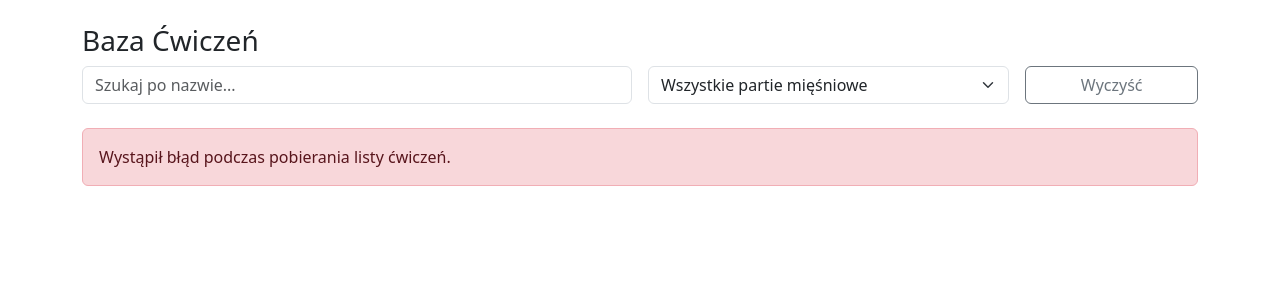
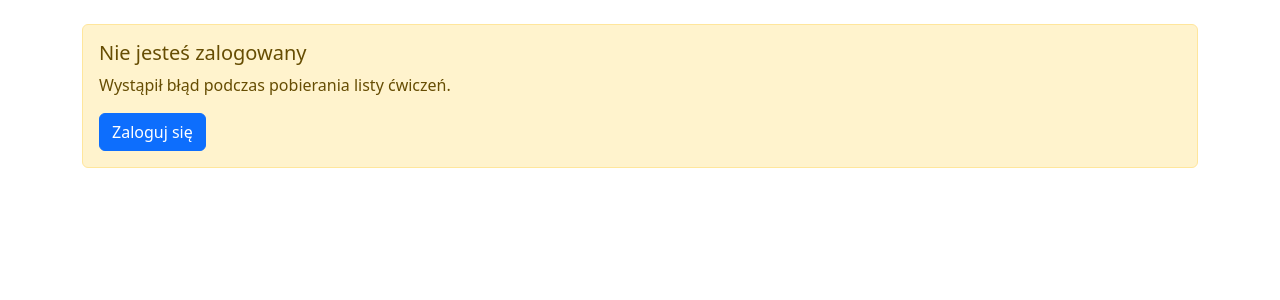
Before and after one commit to Warpekk/ProjektAWiMDDD, an ASP.NET Core app: page /exercises in a window 1280 px wide. Shown: the part 56-356 px from the top of the page. Run offline with ASP.NET Core 8, Linux system fonts and the light colour scheme; data that the repository does not hold is empty; some libraries are stand-ins or nearby versions.

Commit message:
fix: navigation update when loging out

```diff
--- a/Components/Layout/MainLayout.razor
+++ b/Components/Layout/MainLayout.razor
@@ -17,7 +17,7 @@
                     <span class="navbar-text text-light me-3">
                         Witaj, <strong>@context.User.Identity?.Name</strong>
                     </span>
-                    <a class="btn btn-outline-light btn-sm" href="/logout">Wyloguj</a>
+                    <a class="btn btn-outline-light btn-sm" href="/logout" data-enhance-nav="false">Wyloguj</a>
                 </Authorized>
                 <NotAuthorized>
                     <a class="nav-link me-2" href="/login">Logowanie</a>
--- a/Components/Pages/Exercises.razor
+++ b/Components/Pages/Exercises.razor
@@ -8,6 +8,24 @@
 
 <PageTitle>Baza Ćwiczeń</PageTitle>
 
+@if (!string.IsNullOrEmpty(errorMessage))
+{
+    <div class="alert alert-warning mt-4">
+        <h5>Nie jesteś zalogowany</h5>
+        <p> @errorMessage </p>
+        <a href="/login" class="btn btn-primary">Zaloguj się</a>
+    </div>
+}
+else if (isLoading)
+{
+    <p><em>Ładowanie ćwiczeń...</em></p>
+}
+else if (exercises.Count == 0)
+{
+    <div class="alert alert-info">Nie znaleziono ćwiczeń spełniających kryteria.</div>
+}
+else
+{
     <h3>Baza Ćwiczeń</h3>
 
     <div class="row g-3 mb-4">
@@ -28,23 +46,6 @@
             <button class="btn btn-outline-secondary w-100" @onclick="ResetFiltersAsync">Wyczyść</button>
         </div>
     </div>
-
-@if (!string.IsNullOrEmpty(errorMessage))
-{
-    <div class="alert alert-danger">
-        @errorMessage
-    </div>
-}
-else if (isLoading)
-{
-    <p><em>Ładowanie ćwiczeń...</em></p>
-}
-else if (exercises.Count == 0)
-{
-    <div class="alert alert-info">Nie znaleziono ćwiczeń spełniających kryteria.</div>
-}
-else
-{
     <div class="table-responsive">
         <table class="table table-striped table-hover align-middle">
             <thead class="table-dark">
@@ -91,7 +92,7 @@ else
         catch (HttpRequestException ex) when (ex.StatusCode == HttpStatusCode.Unauthorized)
         {
             exercises = [];
-            errorMessage = "Brak dostępu. Zaloguj się, aby zobaczyć bazę ćwiczeń.";
+            errorMessage = "Zaloguj się, aby zobaczyć bazę ćwiczeń.";
         }
         catch (Exception)
         {
```
Also changed, not shown: Components/Pages/TrainingPlans.razor (+10 -7 lines). Lines whose indentation alone changed are shown as unchanged.
